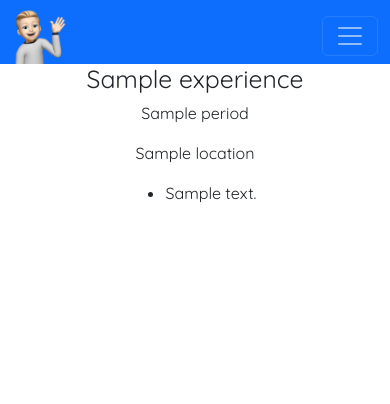
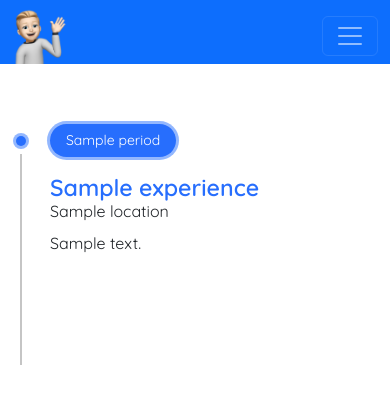
Before and after one commit to Pierre-Henri-Kocan/CV-en-ligne-symfony, a Symfony app: template templates/experience/index.html.twig in a window 390 px wide. Shown: the top 404 px of the page. Run offline with Twig, Linux system fonts and the light colour scheme; the template is opened without the code that fills it: most values are stand-ins (such as "Sample title", 1, 10 or a date in 2020); some libraries are stand-ins or nearby versions.

Commit message:
timeline experience created

```diff
--- a/public/css/style.css
+++ b/public/css/style.css
@@ -2,6 +2,8 @@
 
 :root{
     --text: #606060;
+    --primary: #276efd;
+    --primary-light: #276efd7f;
 }
 
 * {
@@ -182,3 +184,152 @@ body {
         margin-right: 1.5rem;
     }
   }
+
+  /* ---------------------- timeline ---------------------- */
+
+  h1{
+    font-size:60px;
+    text-align:center;
+  }
+  .timeline{
+    position:relative;
+    margin:50px auto;
+    padding:40px 0;
+    width:1000px;
+    box-sizing:border-box;
+  }
+  .timeline:before{
+    content:'';
+    position:absolute;
+    left:50%;
+    width:2px;
+    height:100%;
+    background:#c5c5c5;
+  }
+  .timeline ul{
+    padding:0;
+    margin:0;
+  }
+  .timeline ul li{
+    list-style:none;
+    position:relative;
+    width:50%;
+    padding:20px 40px;
+    box-sizing:border-box;
+  }
+  .timeline ul li:nth-child(odd){
+    float:left;
+    text-align:right;
+    clear:both;
+  }
+  .timeline ul li:nth-child(even){
+    float:right;
+    text-align:left;
+    clear:both;
+  }
+  .content{
+    padding-bottom:20px;
+  }
+  .timeline ul li:nth-child(odd):before
+  {
+    content:'';
+    position:absolute;
+    width:10px;
+    height:10px;
+    top:24px;
+    right:-6px;
+    background:var(--primary);
+    border-radius:50%;
+    box-shadow:0 0 0 3px var(--primary-light);
+  }
+  .timeline ul li:nth-child(even):before
+  {
+    content:'';
+    position:absolute;
+    width:10px;
+    height:10px;
+    top:24px;
+    left:-4px;
+    background:var(--primary);
+    border-radius:50%;
+    box-shadow:0 0 0 3px var(--primary-light);
+  }
+  .timeline ul li h3{
+    padding:0;
+    margin:0;
+    color:var(--primary);
+    font-weight:600;
+  }
+  .timeline ul li p{
+    margin:10px 0 0;
+    padding:0;
+  }
+  .timeline ul li .time h4{
+    margin:0;
+    padding:0;
+    font-size:14px;
+  }
+  .timeline ul li:nth-child(odd) .time
+  {
+    position:absolute;
+    top:12px;
+    right:-165px;
+    margin:0;
+    padding:8px 16px;
+    background:var(--primary);
+    color:#fff;
+    border-radius:18px;
+    box-shadow:0 0 0 3px var(--primary-light);
+  }
+  .timeline ul li:nth-child(even) .time
+  {
+    position:absolute;
+    top:12px;
+    left:-165px;
+    margin:0;
+    padding:8px 16px;
+    background:var(--primary);
+    color:#fff;
+    border-radius:18px;
+    box-shadow:0 0 0 3px var(--primary-light);
+  }
+  @media(max-width:1000px)
+  {
+    .timeline{
+      width:100%;
+    }
+  }
+  @media(max-width:767px){
+    .timeline{
+      width:100%;
+      padding-bottom:0;
+    }
+    h1{
+      font-size:40px;
+      text-align:center;
+    }
+    .timeline:before{
+      left:20px;
+      height:100%;
+    }
+    .timeline ul li:nth-child(odd),
+    .timeline ul li:nth-child(even)
+    {
+      width:100%;
+      text-align:left;
+      padding-left:50px;
+      padding-bottom:50px;
+    }
+    .timeline ul li:nth-child(odd):before,
+    .timeline ul li:nth-child(even):before
+    {
+      top:-18px;
+      left:16px;
+    }
+    .timeline ul li:nth-child(odd) .time,
+    .timeline ul li:nth-child(even) .time{
+      top:-30px;
+      left:50px;
+      right:inherit;
+    }
+  }
--- a/templates/experience/index.html.twig
+++ b/templates/experience/index.html.twig
@@ -1,18 +1,27 @@
 {% extends 'base.html.twig' %}
 
-{% block title %}Expériences{% endblock %}
+{% block title %}Expériences
+{% endblock %}
 
 {% block body %}
 
-{% for experience in experiences %}
-    <h2>{{ experience.title }}</h2>
-    <p>{{ experience.period }}</p>
-    <p>{{ experience.location }}</p>
+<div class="timeline">
     <ul>
-        {% for detail in experience.detail %}
-            <li>{{ detail.content }}</li>
-        {% endfor %}
+    {% for experience in experiences %}
+        <li>
+            <div class="content">
+                <h3>{{ experience.title }}</h3>
+                <h6>{{ experience.location }}</h6>
+                {% for detail in experience.detail %}
+                <p>{{ detail.content }}</p>
+                {% endfor %}
+            </div>
+            <div class="time">
+                <h4>{{ experience.period }}</h4>
+            </div>
+        </li>
+    {% endfor %}
     </ul>
-{% endfor %}
+</div>
 
 {% endblock %}
```
